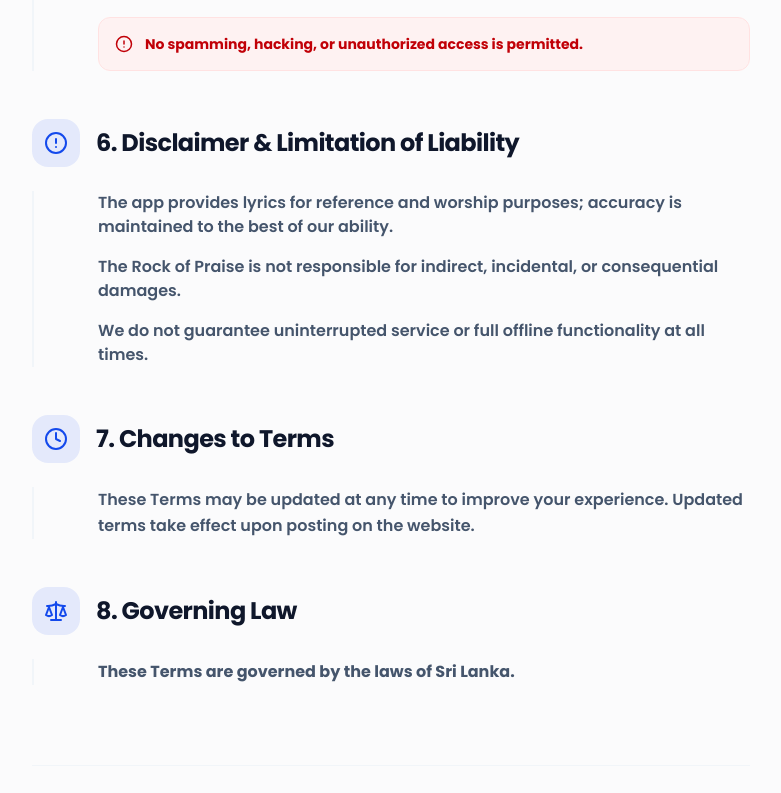
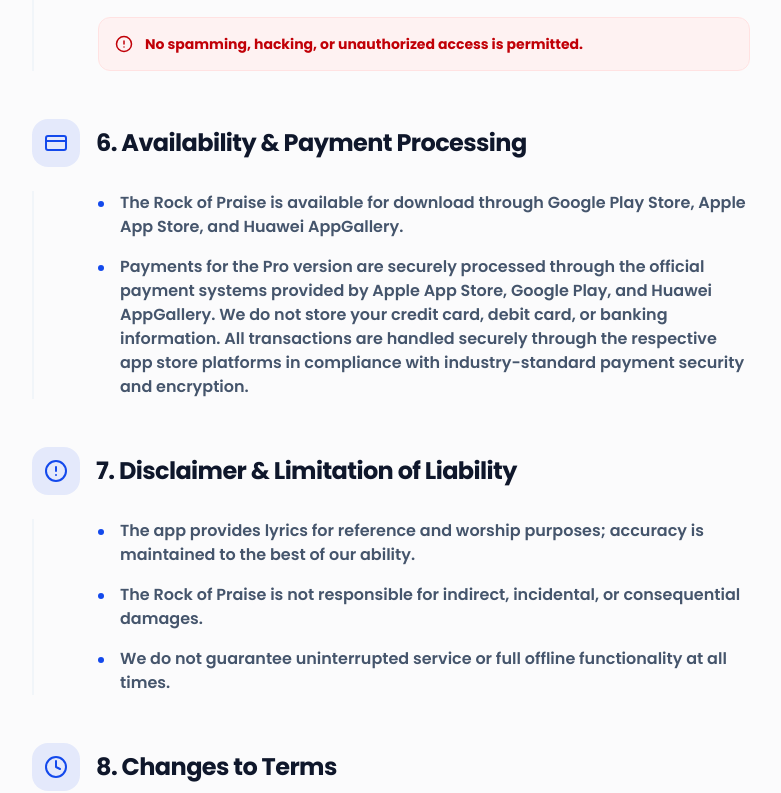
Before and after one commit to The-Rock-of-Praise/Frontend, a React (Vite) app: page /terms-of-service in a window 1280 px wide. Shown: the part 1827-2620 px from the top of the page, without its empty margins (249-1030 px from the left). Built offline with nearby package versions, Linux system fonts and the light colour scheme.

Commit message:
add new  terms anbd cndtions

```diff
--- a/src/components/sections/TermsOfService.tsx
+++ b/src/components/sections/TermsOfService.tsx
@@ -141,21 +141,43 @@ const TermsOfService = () => {
                             </div>
                         </Section>
 
-                        <Section icon={AlertCircle} title="6. Disclaimer & Limitation of Liability">
+                        <Section icon={CreditCard} title="6. Availability & Payment Processing">
                             <ul className="space-y-4 text-slate-600 mb-8">
-                                <li>The app provides lyrics for reference and worship purposes; accuracy is maintained to the best of our ability.</li>
-                                <li>The Rock of Praise is not responsible for indirect, incidental, or consequential damages.</li>
-                                <li>We do not guarantee uninterrupted service or full offline functionality at all times.</li>
+                                <li className="flex gap-4">
+                                    <div className="min-w-[6px] h-[6px] rounded-full bg-[#1349ec] mt-2.5"></div>
+                                    <p>The Rock of Praise is available for download through Google Play Store, Apple App Store, and Huawei AppGallery.</p>
+                                </li>
+                                <li className="flex gap-4">
+                                    <div className="min-w-[6px] h-[6px] rounded-full bg-[#1349ec] mt-2.5"></div>
+                                    <p>Payments for the Pro version are securely processed through the official payment systems provided by Apple App Store, Google Play, and Huawei AppGallery. We do not store your credit card, debit card, or banking information. All transactions are handled securely through the respective app store platforms in compliance with industry-standard payment security and encryption.</p>
+                                </li>
                             </ul>
                         </Section>
 
-                        <Section icon={Clock} title="7. Changes to Terms">
+                        <Section icon={AlertCircle} title="7. Disclaimer & Limitation of Liability">
+                            <ul className="space-y-4 text-slate-600 mb-8">
+                                <li className="flex gap-4">
+                                    <div className="min-w-[6px] h-[6px] rounded-full bg-[#1349ec] mt-2.5"></div>
+                                    <p>The app provides lyrics for reference and worship purposes; accuracy is maintained to the best of our ability.</p>
+                                </li>
+                                <li className="flex gap-4">
+                                    <div className="min-w-[6px] h-[6px] rounded-full bg-[#1349ec] mt-2.5"></div>
+                                    <p>The Rock of Praise is not responsible for indirect, incidental, or consequential damages.</p>
+                                </li>
+                                <li className="flex gap-4">
+                                    <div className="min-w-[6px] h-[6px] rounded-full bg-[#1349ec] mt-2.5"></div>
+                                    <p>We do not guarantee uninterrupted service or full offline functionality at all times.</p>
+                                </li>
+                            </ul>
+                        </Section>
+
+                        <Section icon={Clock} title="8. Changes to Terms">
                             <p className="leading-relaxed text-slate-600">
                                 These Terms may be updated at any time to improve your experience. Updated terms take effect upon posting on the website.
                             </p>
                         </Section>
 
-                        <Section icon={Scale} title="8. Governing Law">
+                        <Section icon={Scale} title="9. Governing Law">
                             <p className="leading-relaxed text-slate-600 font-bold">
                                 These Terms are governed by the laws of Sri Lanka.
                             </p>
@@ -199,7 +221,7 @@ const TermsOfService = () => {
                             </div>
                         </div>
 
-                        <Section icon={HelpCircle} title="9. Support" id="support" className="mt-20">
+                        <Section icon={HelpCircle} title="10. Support" id="support" className="mt-20">
                             <div className="p-8 bg-slate-900 rounded-[2rem] text-white flex flex-col items-center text-center gap-6 shadow-2xl">
                                 <div className="w-16 h-16 bg-white/10 rounded-full flex items-center justify-center backdrop-blur-sm">
                                     <HelpCircle size={32} />
```
